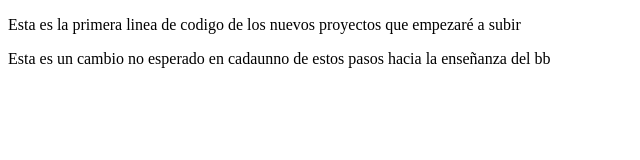
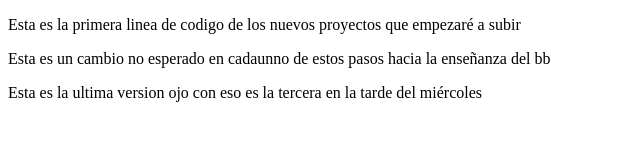
Before and after one commit to cpardog/proyectoDemoCursoPrework, a plain HTML site: page index.html in a window 1280 px wide. Shown: the whole page, without its empty margins (0-640 px from the left). Drawn offline with Linux system fonts and the light colour scheme.

Commit message:
La del miercoles en la tarde otro parrafo

```diff
--- a/index.html
+++ b/index.html
@@ -10,5 +10,7 @@
     <p>Esta es la primera linea de codigo de los nuevos proyectos que empezaré a subir</p>
 
      <p>  Esta es un cambio no esperado en cadaunno de estos pasos hacia la enseñanza del bb</p>
+<p>Esta es la ultima version  ojo con eso es la tercera en la tarde del miércoles </p>
+
 </body>
 </html>
```
